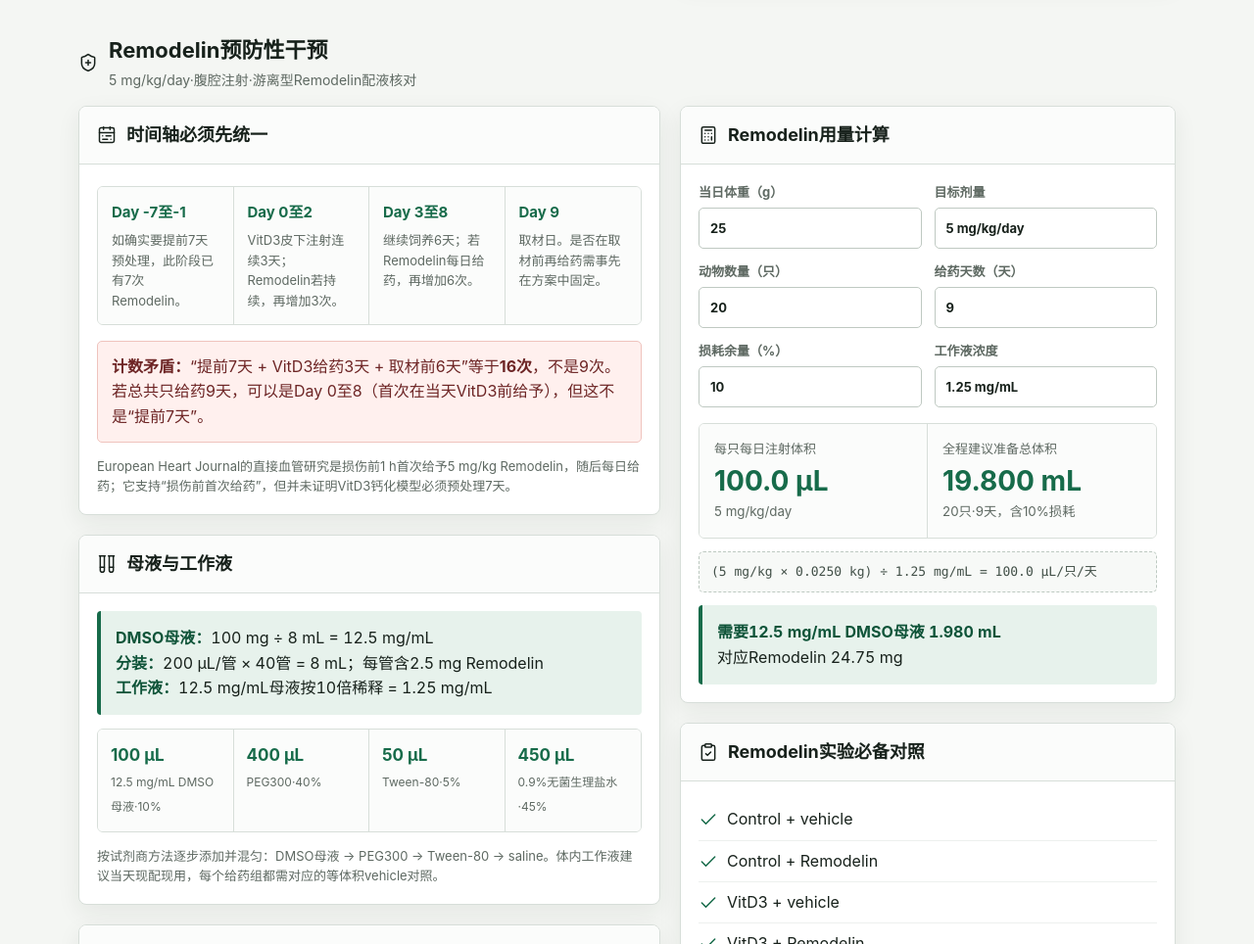
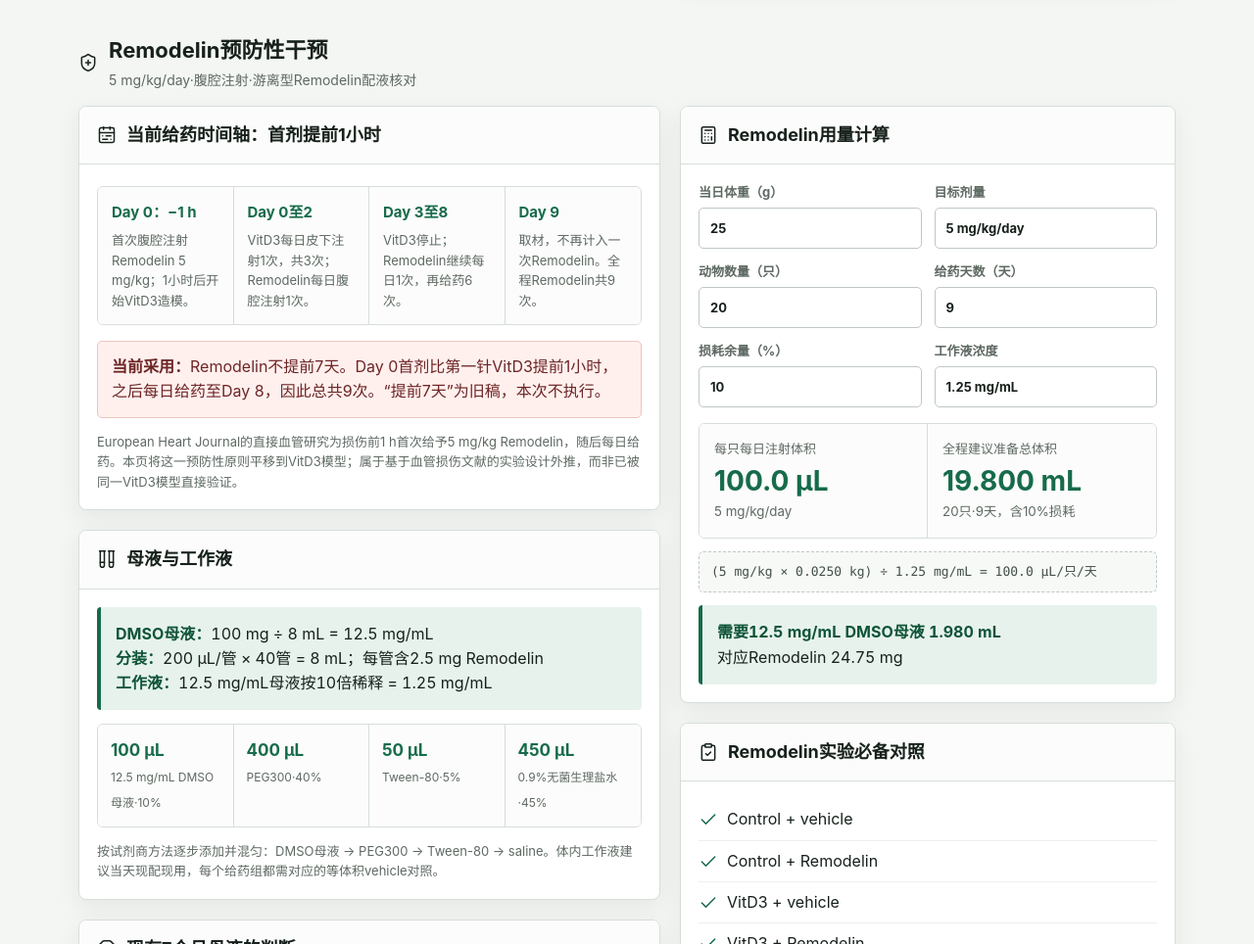
Before and after one commit to zjl-bujiaban/vitd3-mouse-dosing-guide, a plain HTML site: page index.html in a window 1280 px wide. Shown: the part 1100-2064 px from the top of the page at 98% size. Drawn offline with nearby package versions, Linux system fonts and the light colour scheme.

Commit message:
Set Remodelin first dose one hour before VitD3

```diff
--- a/index.html
+++ b/index.html
@@ -318,7 +318,7 @@
           <p class="subtitle">C57BL/6龄期模型·高剂量维生素D3·皮下注射文献配方</p>
         </div>
       </div>
-      <div class="updated">2025-11-25方案·2026-09-19核对</div>
+      <div class="updated">当前方案·Remodelin造模前1 h首剂</div>
     </div>
   </header>
 
@@ -420,18 +420,18 @@
     <div class="layout">
       <section>
         <article class="panel">
-          <div class="panel-header"><i data-lucide="calendar-range" aria-hidden="true"></i><h2>时间轴必须先统一</h2></div>
+          <div class="panel-header"><i data-lucide="calendar-range" aria-hidden="true"></i><h2>当前给药时间轴：首剂提前1小时</h2></div>
           <div class="panel-body">
             <div class="timeline">
-              <div class="timeline-item"><strong>Day -7至-1</strong><span>如确实要提前7天预处理，此阶段已有7次Remodelin。</span></div>
-              <div class="timeline-item"><strong>Day 0至2</strong><span>VitD3皮下注射连续3天；Remodelin若持续，再增加3次。</span></div>
-              <div class="timeline-item"><strong>Day 3至8</strong><span>继续饲养6天；若Remodelin每日给药，再增加6次。</span></div>
-              <div class="timeline-item"><strong>Day 9</strong><span>取材日。是否在取材前再给药需事先在方案中固定。</span></div>
+              <div class="timeline-item"><strong>Day 0：−1 h</strong><span>首次腹腔注射Remodelin 5 mg/kg；1小时后开始VitD3造模。</span></div>
+              <div class="timeline-item"><strong>Day 0至2</strong><span>VitD3每日皮下注射1次，共3次；Remodelin每日腹腔注射1次。</span></div>
+              <div class="timeline-item"><strong>Day 3至8</strong><span>VitD3停止；Remodelin继续每日1次，再给药6次。</span></div>
+              <div class="timeline-item"><strong>Day 9</strong><span>取材，不再计入一次Remodelin。全程Remodelin共9次。</span></div>
             </div>
             <div class="correction">
-              <strong>计数矛盾：</strong>“提前7天 + VitD3给药3天 + 取材前6天”等于<b>16次</b>，不是9次。若总共只给药9天，可以是Day 0至8（首次在当天VitD3前给予），但这不是“提前7天”。
+              <strong>当前采用：</strong>Remodelin不提前7天。Day 0首剂比第一针VitD3提前1小时，之后每日给药至Day 8，因此总共9次。“提前7天”为旧稿，本次不执行。
             </div>
-            <p style="margin:14px 0 0;color:var(--muted);font-size:13px;">European Heart Journal的直接血管研究是损伤前1 h首次给予5 mg/kg Remodelin，随后每日给药；它支持“损伤前首次给药”，但并未证明VitD3钙化模型必须预处理7天。</p>
+            <p style="margin:14px 0 0;color:var(--muted);font-size:13px;">European Heart Journal的直接血管研究为损伤前1 h首次给予5 mg/kg Remodelin，随后每日给药。本页将这一预防性原则平移到VitD3模型；属于基于血管损伤文献的实验设计外推，而非已被同一VitD3模型直接验证。</p>
           </div>
         </article>
 
```
